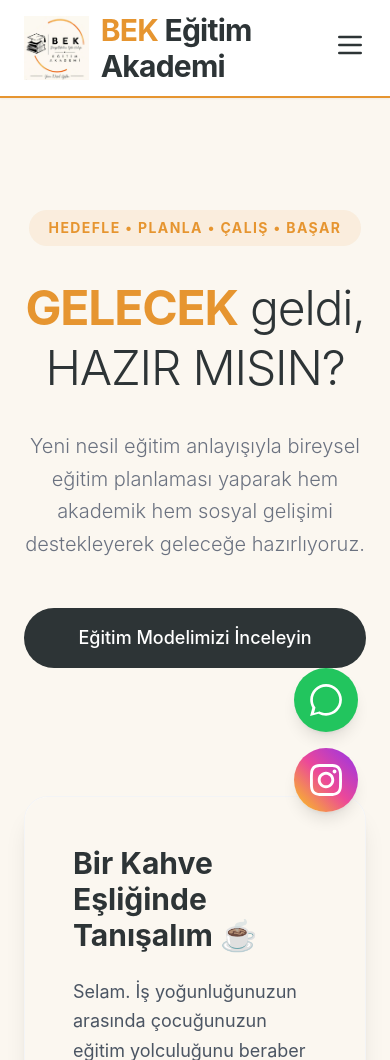
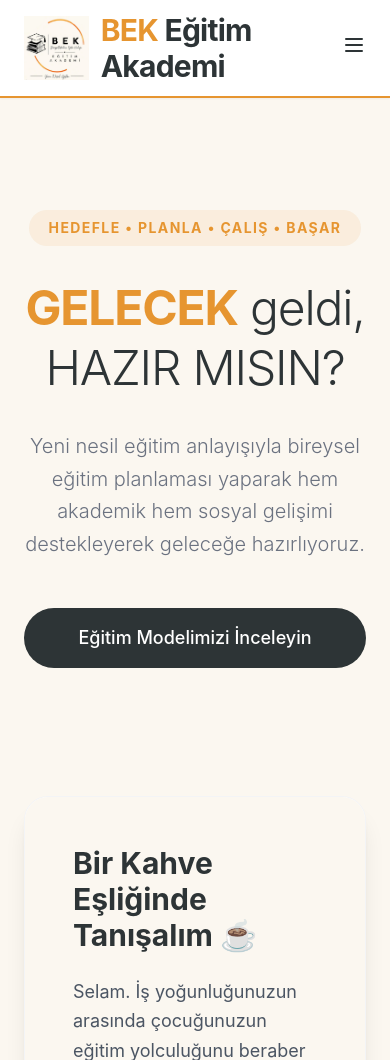
Before and after one commit to sahinbingol85/bek_akademi, a Python web app: template templates/index.html in a window 390 px wide. Shown: the top 1060 px of the page. Run offline with Jinja, Linux system fonts and the light colour scheme; the template is opened without the code that fills it, so the values that code supplies are empty; some libraries are stand-ins or nearby versions.

Commit message:
Add files via upload

```diff
--- a/templates/base.html
+++ b/templates/base.html
@@ -10,12 +10,12 @@
           theme: {
             extend: {
               colors: {
-                'bek-bg': '#FBF7F0',
-                'bek-dark': '#2D3436',
-                'bek-gold': '#E69530',
+                'bek-bg': '#FBF7F0',    // Logonun arka planındaki özel krem tonu
+                'bek-dark': '#2D3436',  // Ana metin rengi
+                'bek-gold': '#E69530',  // Logodaki canlı altın rengi
               },
               fontFamily: {
-                'sans': ['Inter', 'sans-serif'],
+                'sans': ['Inter', 'sans-serif'], // Modern, temiz bir yazı tipi
               }
             }
           }
@@ -24,8 +24,7 @@
 </head>
 <body class="bg-bek-bg text-bek-dark font-sans antialiased">
 
-    <!-- Header -->
-    <header class="bg-white border-b-2 border-bek-gold shadow-sm relative">
+    <header class="bg-white border-b-2 border-bek-gold shadow-sm">
         <nav class="container mx-auto px-6 py-3 flex items-center justify-between">
             <a href="/" class="flex items-center gap-3">
                 <img src="{{ url_for('static', path='/images/logo.png') }}" alt="BEK Logo" class="h-16 w-auto">
@@ -34,7 +33,6 @@
                 </span>
             </a>
 
-            <!-- Masaüstü Menü -->
             <div class="hidden md:flex items-center space-x-8 font-medium">
                 <a href="/" class="text-bek-dark hover:text-bek-gold transition">Ana Sayfa</a>
                 <a href="/hakkimizda" class="text-bek-dark hover:text-bek-gold transition">Felsefemiz</a>
@@ -42,30 +40,20 @@
                 <a href="/iletisim" class="bg-bek-gold text-white px-6 py-2.5 rounded-full hover:bg-bek-dark transition">İletişim</a>
             </div>
 
-            <!-- Mobil Buton -->
             <div class="md:hidden">
-                <button id="mobile-menu-btn" class="text-bek-dark focus:outline-none">
-                    <svg class="h-8 w-8" fill="none" viewBox="0 0 24 24" stroke="currentColor">
+                <button class="text-bek-dark focus:outline-none">
+                    <svg class="h-6 w-6" fill="none" viewBox="0 0 24 24" stroke="currentColor">
                         <path stroke-linecap="round" stroke-linejoin="round" stroke-width="2" d="M4 6h16M4 12h16M4 18h16" />
                     </svg>
                 </button>
             </div>
         </nav>
-
-        <!-- Mobil Menü: Absolute ile navbarın altına tam oturur -->
-        <div id="mobile-menu" class="hidden md:hidden absolute top-full left-0 w-full bg-white border-b-2 border-bek-gold flex-col items-center py-8 space-y-6 z-50 shadow-xl">
-            <a href="/" class="text-bek-dark text-lg hover:text-bek-gold transition">Ana Sayfa</a>
-            <a href="/hakkimizda" class="text-bek-dark text-lg hover:text-bek-gold transition">Felsefemiz</a>
-            <a href="/programlar" class="text-bek-dark text-lg hover:text-bek-gold transition">Programlarımız</a>
-            <a href="/iletisim" class="bg-bek-gold text-white px-8 py-3 rounded-full hover:bg-bek-dark transition">İletişim</a>
-        </div>
     </header>
 
     <main class="container mx-auto px-6 py-12 md:py-16">
         {% block content %}{% endblock %}
     </main>
 
-    <!-- Footer -->
     <footer class="bg-bek-dark text-gray-200 mt-16 py-12 border-t border-gray-700">
         <div class="container mx-auto px-6 text-center">
             <p class="text-2xl font-bold text-white mb-4"><span class="text-bek-gold">BEK</span> Eğitim Akademi</p>
@@ -74,23 +62,5 @@
         </div>
     </footer>
 
-    <!-- Sosyal Medya -->
-    <div class="fixed bottom-8 right-8 flex flex-col gap-4 z-50">
-        <a href="https://wa.me/905076005815" target="_blank" class="bg-green-500 text-white p-4 rounded-full shadow-lg hover:scale-110 transition-transform">
-            <svg class="w-8 h-8" fill="currentColor" viewBox="0 0 24 24"><path d="M.057 24l1.687-6.163c-1.041-1.804-1.588-3.849-1.587-5.946.003-6.556 5.338-11.891 11.893-11.891 3.181.001 6.167 1.24 8.413 3.488 2.245 2.248 3.481 5.236 3.48 8.414-.003 6.557-5.338 11.892-11.893 11.892-1.99-.001-3.951-.5-5.688-1.448l-6.305 1.654zm6.597-3.807c1.676.995 3.276 1.591 5.392 1.592 5.448 0 9.886-4.434 9.889-9.885.002-5.462-4.415-9.89-9.881-9.892-5.452 0-9.888 4.44-9.89 9.896-.001 2.237.692 4.167 1.944 5.766l-1.104 4.037 4.131-1.082z"/></svg>
-        </a>
-        <a href="https://www.instagram.com/bekegitimakademi" target="_blank" class="bg-gradient-to-tr from-yellow-400 via-pink-500 to-purple-600 text-white p-4 rounded-full shadow-lg hover:scale-110 transition-transform">
-            <svg class="w-8 h-8" fill="currentColor" viewBox="0 0 24 24"><path d="M12 2.163c3.204 0 3.584.012 4.85.07 3.252.148 4.771 1.691 4.919 4.919.058 1.265.069 1.645.069 4.849 0 3.205-.012 3.584-.069 4.849-.149 3.225-1.664 4.771-4.919 4.919-1.266.058-1.644.07-4.85.07-3.204 0-3.584-.012-4.849-.07-3.26-.149-4.771-1.699-4.919-4.92-.058-1.265-.07-1.644-.07-4.849 0-3.204.013-3.583.07-4.849.149-3.227 1.664-4.771 4.919-4.919 1.266-.057 1.645-.069 4.849-.069zm0-2.163c-3.259 0-3.667.014-4.947.072-4.358.2-6.78 2.618-6.98 6.98-.059 1.281-.073 1.689-.073 4.948 0 3.259.014 3.668.072 4.948.2 4.358 2.618 6.78 6.98 6.98 1.281.058 1.689.072 4.948.072 3.259 0 3.668-.014 4.948-.072 4.354-.2 6.782-2.618 6.979-6.98.059-1.28.073-1.689.073-4.948 0-3.259-.014-3.667-.072-4.948-.196-4.354-2.617-6.78-6.979-6.98-1.281-.059-1.69-.073-4.949-.073zm0 5.838c-3.403 0-6.162 2.759-6.162 6.162s2.759 6.163 6.162 6.163 6.162-2.759 6.162-6.163c0-3.403-2.759-6.162-6.162-6.162zm0 10.162c-2.209 0-4-1.79-4-4s1.791-4 4-4 4 1.79 4 4-1.791 4-4 4zm6.406-11.845c-.796 0-1.441.645-1.441 1.44s.645 1.44 1.441 1.44c.795 0 1.439-.645 1.439-1.44s-.644-1.44-1.439-1.44z"/></svg>
-        </a>
-    </div>
-
-    <script>
-        const btn = document.getElementById('mobile-menu-btn');
-        const menu = document.getElementById('mobile-menu');
-        btn.addEventListener('click', () => {
-            menu.classList.toggle('hidden');
-            menu.classList.toggle('flex');
-        });
-    </script>
 </body>
 </html>
--- a/templates/contact.html
+++ b/templates/contact.html
@@ -93,9 +93,11 @@
                 </div>
 
                 <!-- Google Haritalar -->
-                <div class="mt-10 w-full h-64 rounded-2xl overflow-hidden shadow-inner border-4 border-white">
+                <!-- Google Haritalar -->
+                <!-- Google Haritalar -->
+                <div class="mt-10 w-full h-64 rounded-2xl overflow-hidden shadow-inner border-4 border-white relative">
                     <iframe
-                        src="https://www.google.com/maps/embed?pb=!1m18!1m12!1m3!1d3060.088656627092!2d32.76449177659424!3d39.91701397152431!2m3!1f0!2f0!3f0!3m2!1i1024!2i768!4f13.1!3m3!1m2!1s0x14d347a4c7c8c3c1%3A0x6e9f28ef35b5a7a7!2sMaidan%20İş%20ve%20Yaşam%20Merkezi!5e0!3m2!1str!2str!4v1700000000000!5m2!1str!2str"
+                        src="https://maps.google.com/maps?q=BEK%20EĞİTİM%20AKADEMİ%20Maidan%20Avm%20Ankara&hl=tr&z=16&output=embed"
                         width="100%" height="100%" style="border:0;" allowfullscreen="" loading="lazy">
                     </iframe>
                 </div>
--- a/templates/index.html
+++ b/templates/index.html
@@ -22,6 +22,7 @@
     </section>
 
     <!-- Samimi Davet Bölümü -->
+    <!-- Samimi Davet Bölümü -->
     <section class="py-16">
         <div class="bg-white rounded-3xl shadow-xl overflow-hidden border border-gray-100 flex flex-col md:flex-row">
             <div class="md:w-1/2 p-12 lg:p-16 flex flex-col justify-center bg-bek-bg">
@@ -40,8 +41,11 @@
                     </a>
                 </div>
             </div>
+            <!-- Görselin değiştiği kısım -->
             <div class="md:w-1/2 bg-gray-200">
-                <img src="https://images.unsplash.com/photo-1522202176988-66273c2fd55f?q=80&w=1000&auto=format&fit=crop" alt="Danışmanlık" class="w-full h-full object-cover">
+                <img src="{{ url_for('static', path='/images/ofis_ortami.png') }}"
+                     alt="BEK Eğitim Akademi Çalışma Ortamı"
+                     class="w-full h-full object-cover">
             </div>
         </div>
     </section>
```
